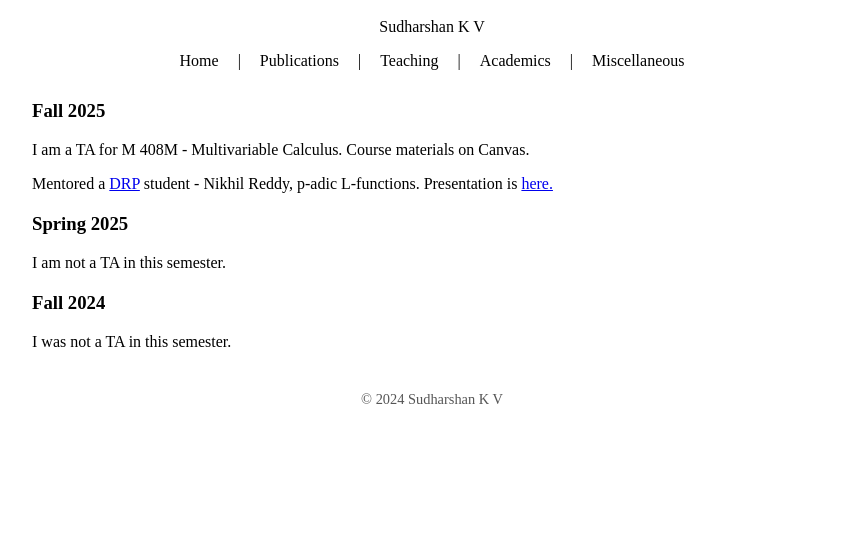
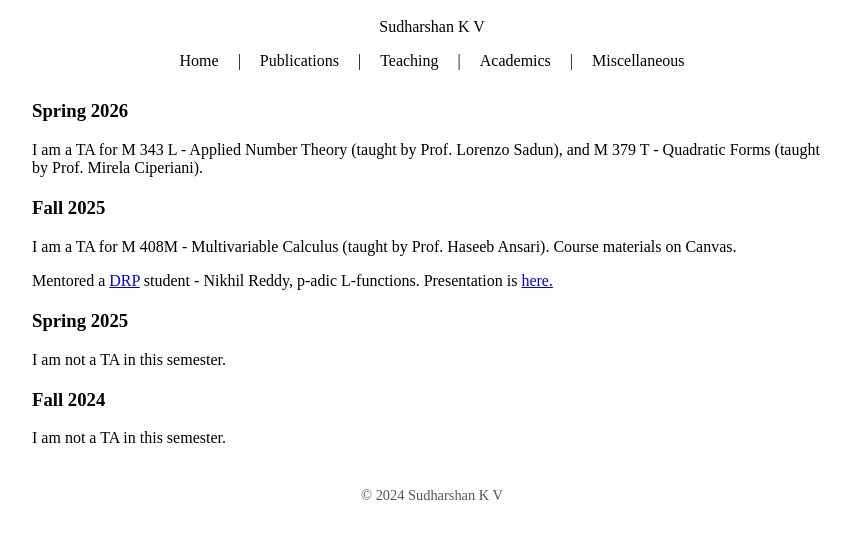
Before and after one commit to KVS02/kvs02.github.io, a plain HTML site: page teaching.html in a window 1280 px wide. Shown: the part 80-618 px from the top of the page, without its empty margins (208-1059 px from the left). Drawn offline with Linux system fonts and the light colour scheme.

Commit message:
teaching spr 2026

```diff
--- a/teaching.html
+++ b/teaching.html
@@ -48,9 +48,14 @@
 	<a href="misc.html">Miscellaneous</a>
     </div>
 
+	<div class="semester">
+        <h3>Spring 2026</h3>
+        <p>I am a TA for M 343 L - Applied Number Theory (taught by Prof. Lorenzo Sadun), and M 379 T - Quadratic Forms (taught by Prof. Mirela Ciperiani).</p>
+    </div>
+
     <div class="semester">
         <h3>Fall 2025</h3>
-        <p>I am a TA for M 408M - Multivariable Calculus. Course materials on Canvas.</p>
+        <p>I am a TA for M 408M - Multivariable Calculus (taught by Prof. Haseeb Ansari). Course materials on Canvas.</p>
 	<p>Mentored a <a href="https://sites.google.com/view/utmathdrp">DRP</a> student - Nikhil Reddy, p-adic L-functions. Presentation is <a href="Files/Talks/nikhil_p-adic_L-functions.pdf">here.</a>
     </div>
 
@@ -61,7 +66,7 @@
 
     <div class="semester">
         <h3>Fall 2024</h3>
-        <p>I was not a TA in this semester.</p>
+        <p>I am not a TA in this semester.</p>
     </div>
 
     <footer>
```
